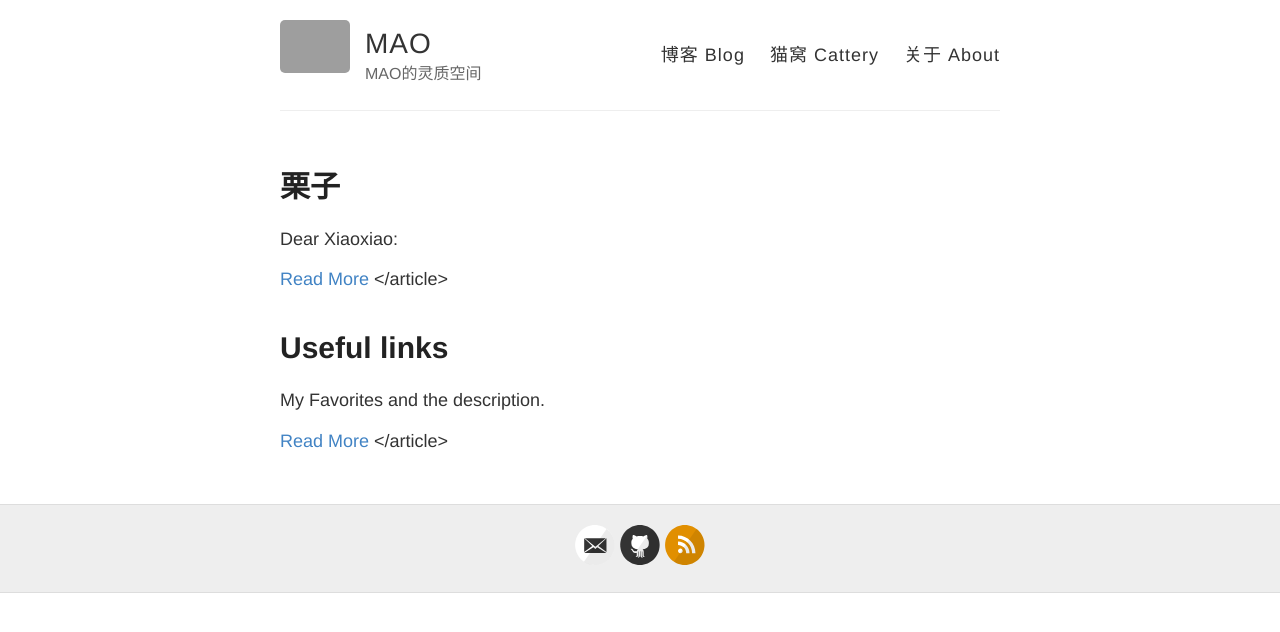
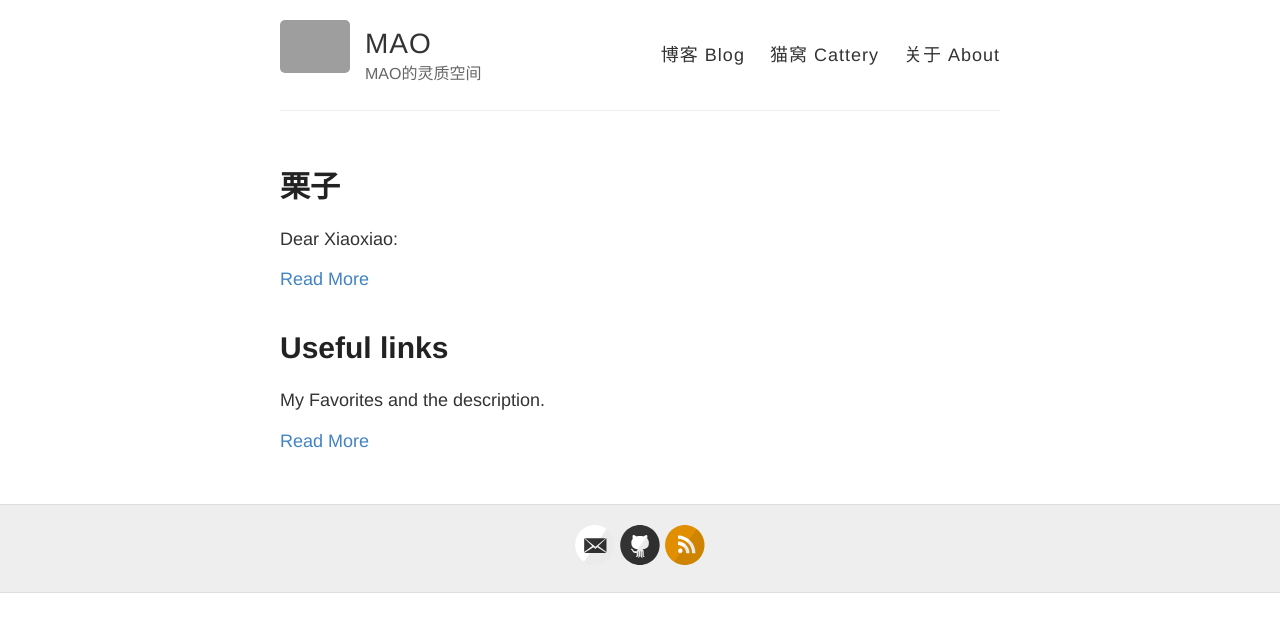
Before and after one commit to RuifMaxx/formalweb, a Jekyll site: the page built from cattery.md, in a window 1280 px wide. Shown: the top 632 px of the page. Built offline with Jekyll 4.4.1, drawn with Linux system fonts in a browser that asks for light colours; our own code applies the rules of GitHub Pages for plain Markdown files; grey boxes are pictures that could not be loaded.

Commit message:
Update cattery.md

```diff
--- a/cattery.md
+++ b/cattery.md
@@ -12,7 +12,6 @@ permalink: /cattery/
          {{ mao.excerpt }}
    </div>
    <a href="{{ mao.url }}" class="read-more">Read More</a>
-  </article>
 {% endfor %}
 
 {% for draft in site.draft %}
@@ -23,5 +22,4 @@ permalink: /cattery/
          {{ draft.excerpt }}
    </div>
    <a href="{{ draft.url }}" class="read-more">Read More</a>
-  </article>
 {% endfor %}
```
